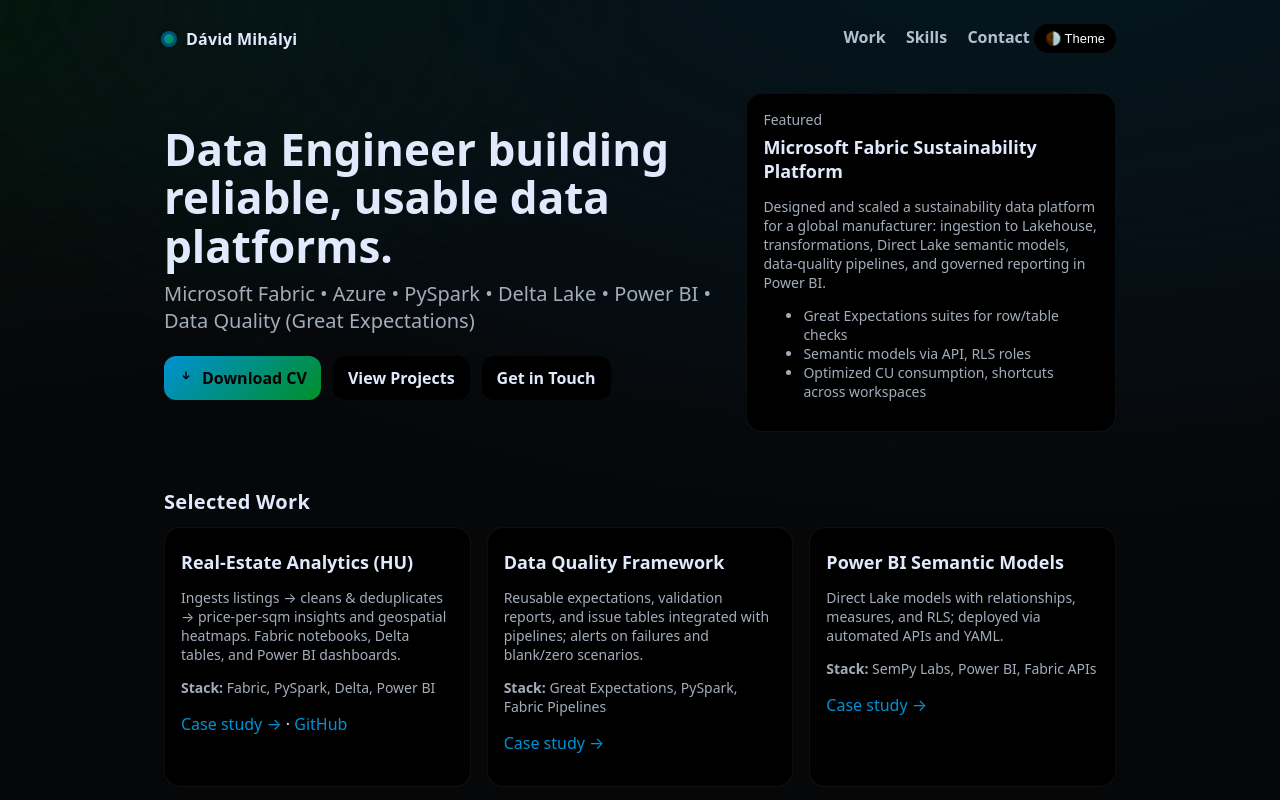
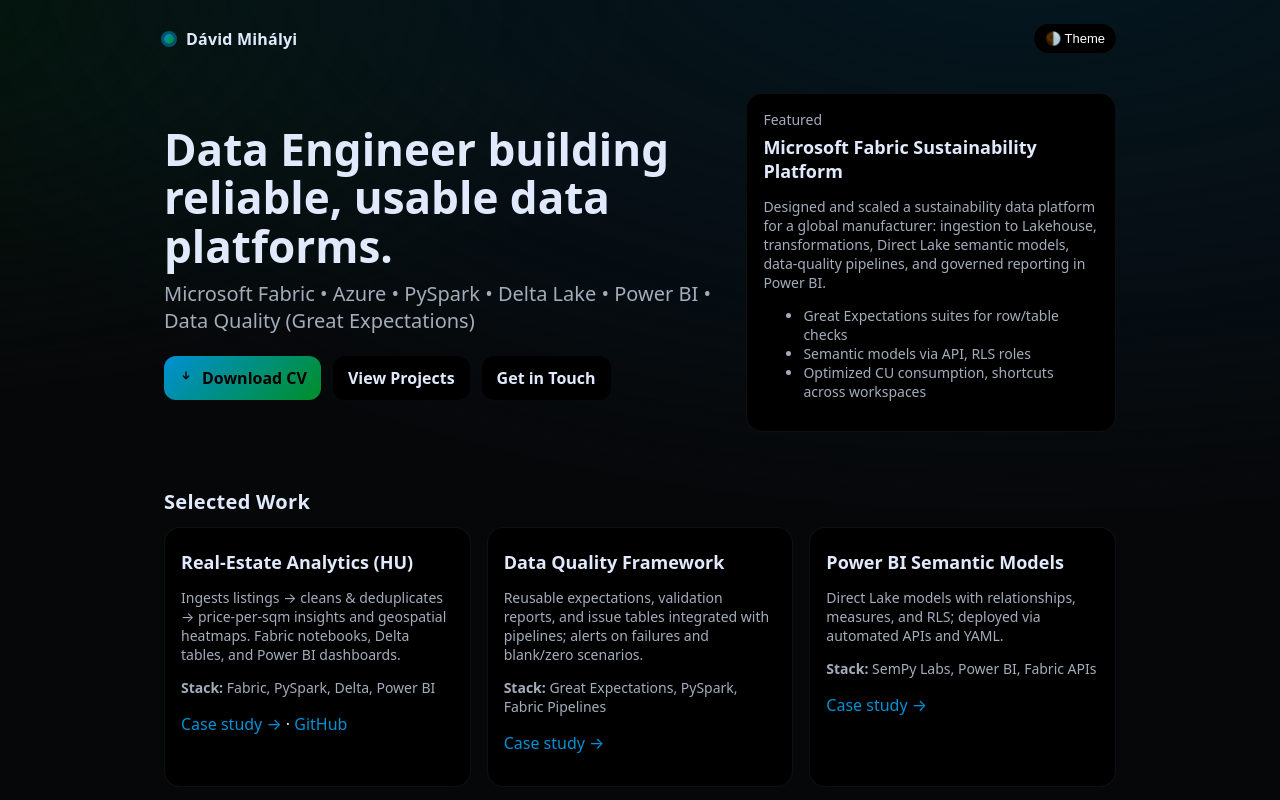
Before and after one commit to zellow777/cv_site, a plain HTML site: page index.html in a window 1280 px wide. Shown: the top 800 px of the page. Drawn offline with Linux system fonts and the light colour scheme.

Commit message:
Update index.html

```diff
--- a/index.html
+++ b/index.html
@@ -97,9 +97,6 @@
     <header>
       <div class="brand"><span class="dot"></span> <span>Dávid Mihályi</span></div>
       <nav class="nav">
-        <a href="#work">Work</a>
-        <a href="#skills">Skills</a>
-        <a href="#contact">Contact</a>
         <button id="modeBtn" class="toggle" aria-label="Toggle theme">🌗 Theme</button>
       </nav>
     </header>
```
